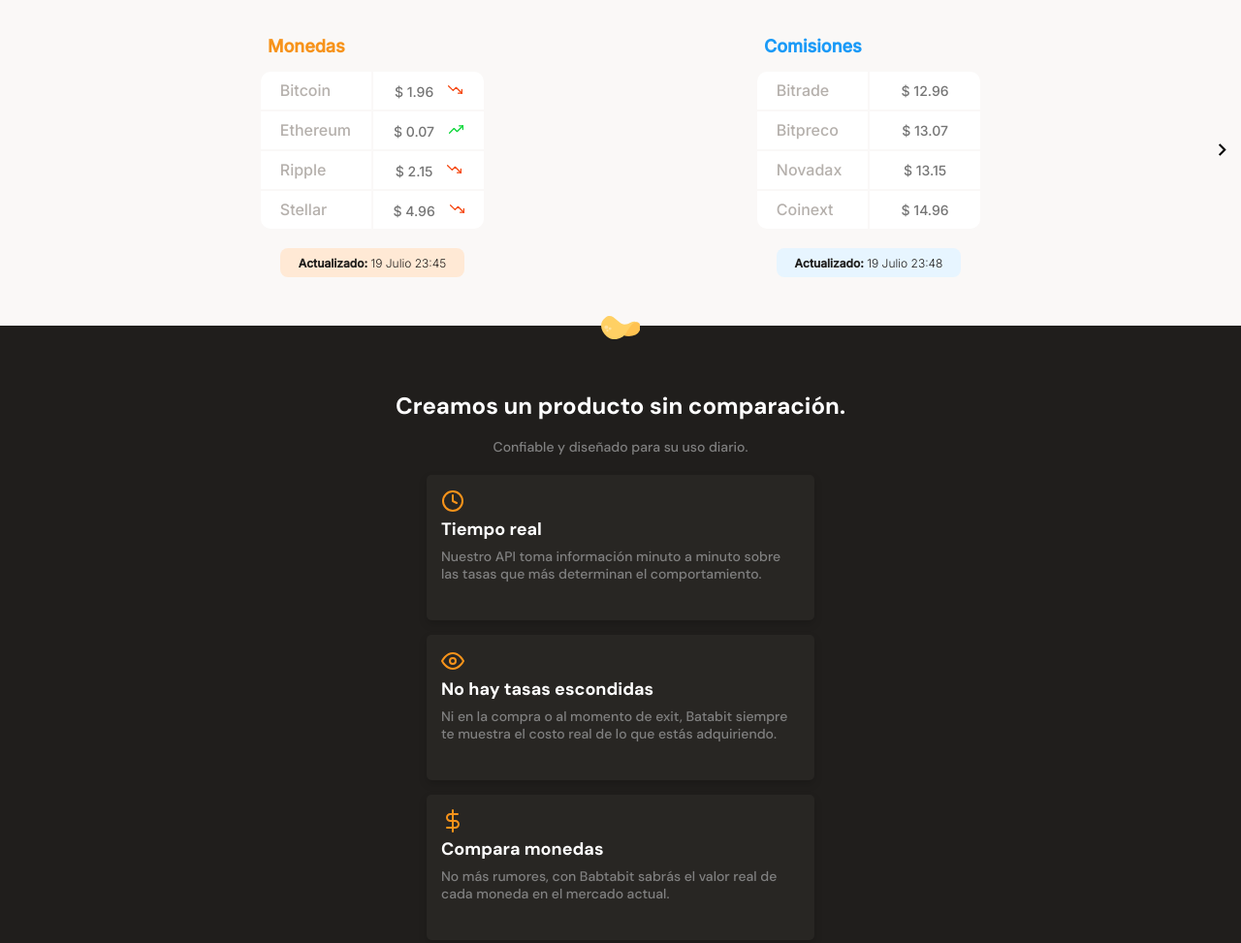
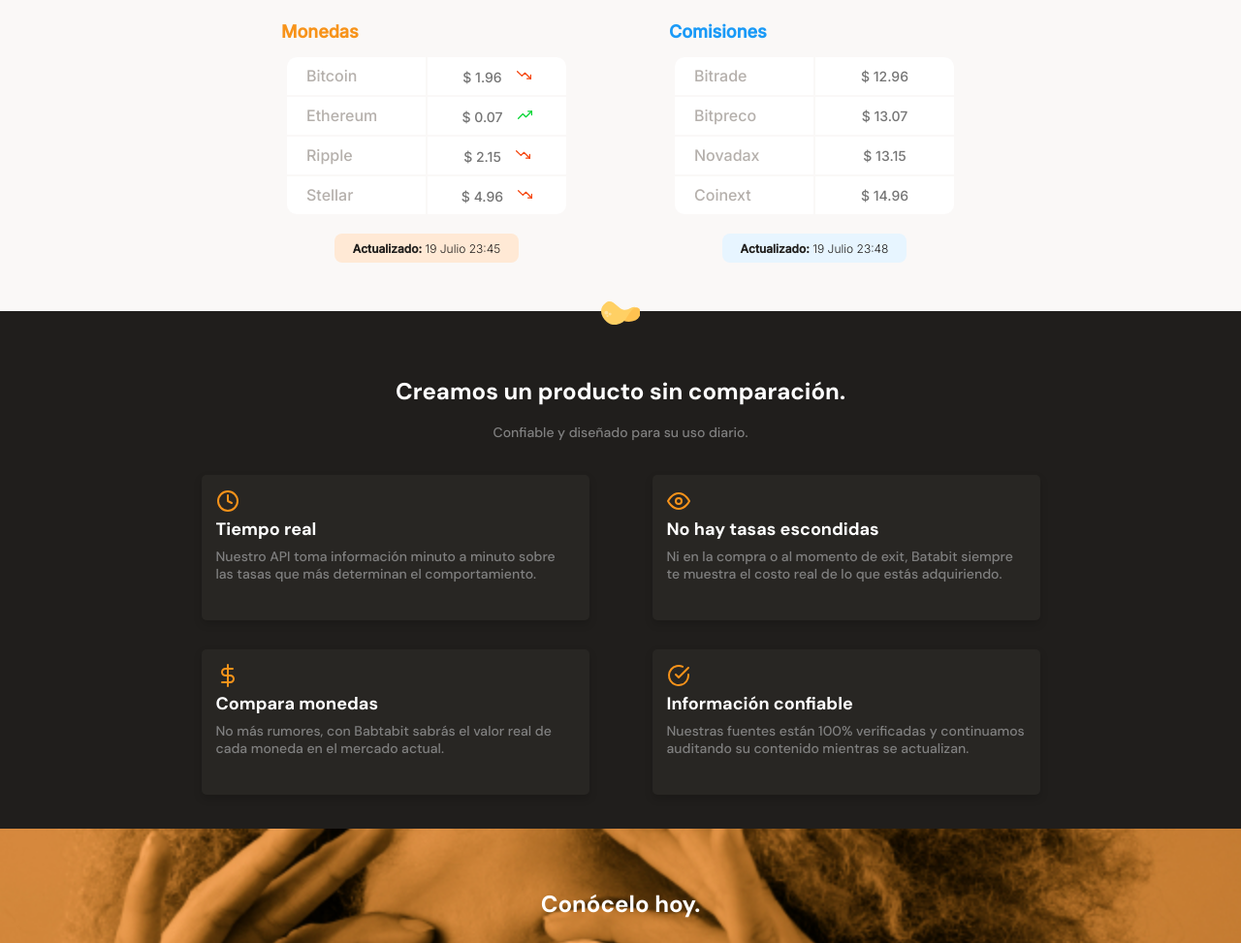
Before and after one commit to alexsshash/BatataBit, a plain HTML site: page index.html in a window 1280 px wide. Shown: the part 780-1753 px from the top of the page at 97% size. Drawn offline with Linux system fonts and the light colour scheme.

Commit message:
Responsividad terminada para tablet y desktop. Y arreglo de bugs

```diff
--- /dev/null
+++ b/css/desktop.css
@@ -0,0 +1,17 @@
+.main-currency-table {
+    width: 320px;
+    margin: 0 30px 0 auto;
+}
+
+.main-commission-table {
+    width: 320px;
+    margin: 0 auto 0 30px;
+}
+
+.main-currency-table .currency-table--title, .main-commission-table .commission-table--title {
+    margin-bottom: 15px;
+}
+
+.plans-container--slider {
+    justify-content: space-around;
+}
--- /dev/null
+++ b/css/tablet.css
@@ -0,0 +1,6 @@
+.product-cards-container {
+    display: flex;
+    max-width: 930px;
+    flex-wrap: wrap;
+    margin: 0 auto;
+}
--- a/index.html
+++ b/index.html
@@ -7,6 +7,8 @@
     <link rel="preconnect" href="https://fonts.gstatic.com">
     <link href="https://fonts.googleapis.com/css2?family=DM+Sans:wght@400;500;700&family=Inter:wght@300;500&display=swap" rel="stylesheet">
     <link rel="stylesheet" href="./style.css">
+    <link rel="stylesheet" href="./css/tablet.css" media="(min-width: 880px)">
+    <link rel="stylesheet" href="./css/desktop.css" media="(min-width: 1080px)">
 </head>
 <body>
     <header>
@@ -77,22 +79,16 @@
                     <p class="product--card-title">Tiempo real</p>
                     <p class="product--card-body">Nuestro API toma información minuto a minuto sobre las tasas que más determinan el comportamiento.</p>
                 </article>
-            </section>
-            <section class="product-cards-container">
                 <article class="product-detail--card">
                     <span class="eye"></span>
                     <p class="product--card-title">No hay tasas escondidas</p>
                     <p class="product--card-body">Ni en la compra o al momento de exit, Batabit siempre te muestra el costo real de lo que estás adquiriendo.</p>
                 </article>
-            </section>
-            <section class="product-cards-container">
                 <article class="product-detail--card">
                     <span class="money"></span>
                     <p class="product--card-title">Compara monedas</p>
                     <p class="product--card-body">No más rumores, con Babtabit sabrás el valor real de cada moneda en el mercado actual.</p>
                 </article>
-            </section>
-            <section class="product-cards-container">
                 <article class="product-detail--card">
                     <span class="check"></span>
                     <p class="product--card-title">Información confiable</p>
--- a/style.css
+++ b/style.css
@@ -189,6 +189,8 @@ main {
 }
 
 .main-currency-table .currency-table--title {
+    max-width: 300px;
+    margin: 0 auto;
     margin-top: 15px;
     margin-bottom: 15px;
     margin-left: 20px;
@@ -200,6 +202,8 @@ main {
 }
 
 .main-commission-table .commission-table--title {
+    max-width: 300px;
+    margin: 0 auto;
     margin-top: 15px;
     margin-bottom: 15px;
     margin-left: 20px;
@@ -431,6 +435,7 @@ main {
     background-image: url('./assets/images/bitcoinbaby2x.jpg');
     background-size: cover;
     background-repeat: no-repeat;
+    background-position: center;
     text-align: center;
 }
 
@@ -613,6 +618,7 @@ main {
 footer {
     display: flex;
     width: 100%;
+    min-width: 320px;
     height: 150px;
     background-color: var(--bitcoin-orange);
 }
@@ -639,3 +645,29 @@ footer .left ul {
     text-decoration: none;
     color: var(--just-white);
 }
+
+@media screen and (min-width: 500px) {
+    .main-tables-container .space {
+        width: 10px;
+        padding: 10px;
+    }
+
+    .exchange--arrow-right {
+        background-image: none;
+    }
+}
+
+@media screen and (min-width: 630px) {
+    .arrow-left, .arrow-right {
+        background-image: none;
+    }
+
+    .plans-container--slider .slider--space {
+        padding: 1%;
+    }
+
+    .main-currency-table .currency-table--title, .main-commission-table .commission-table--title {
+        margin: 0 auto;
+        margin-bottom: 15px;
+    }
+}
```
